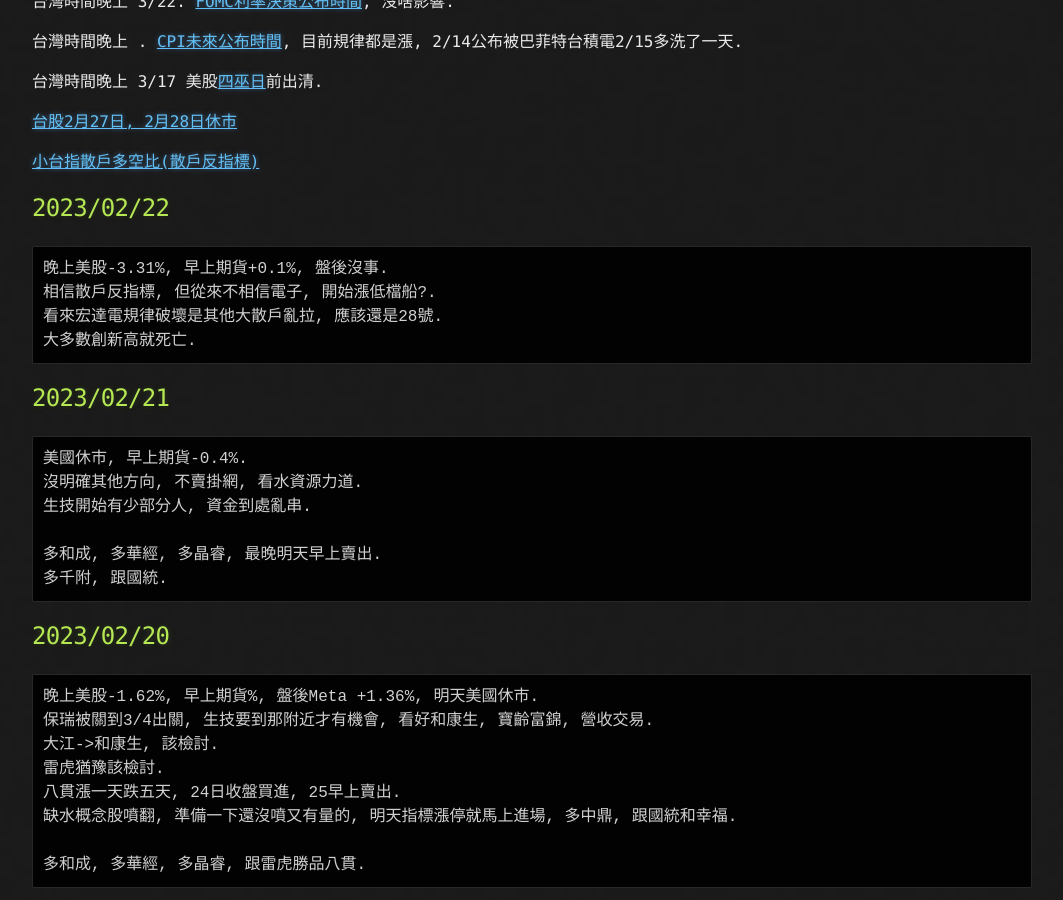
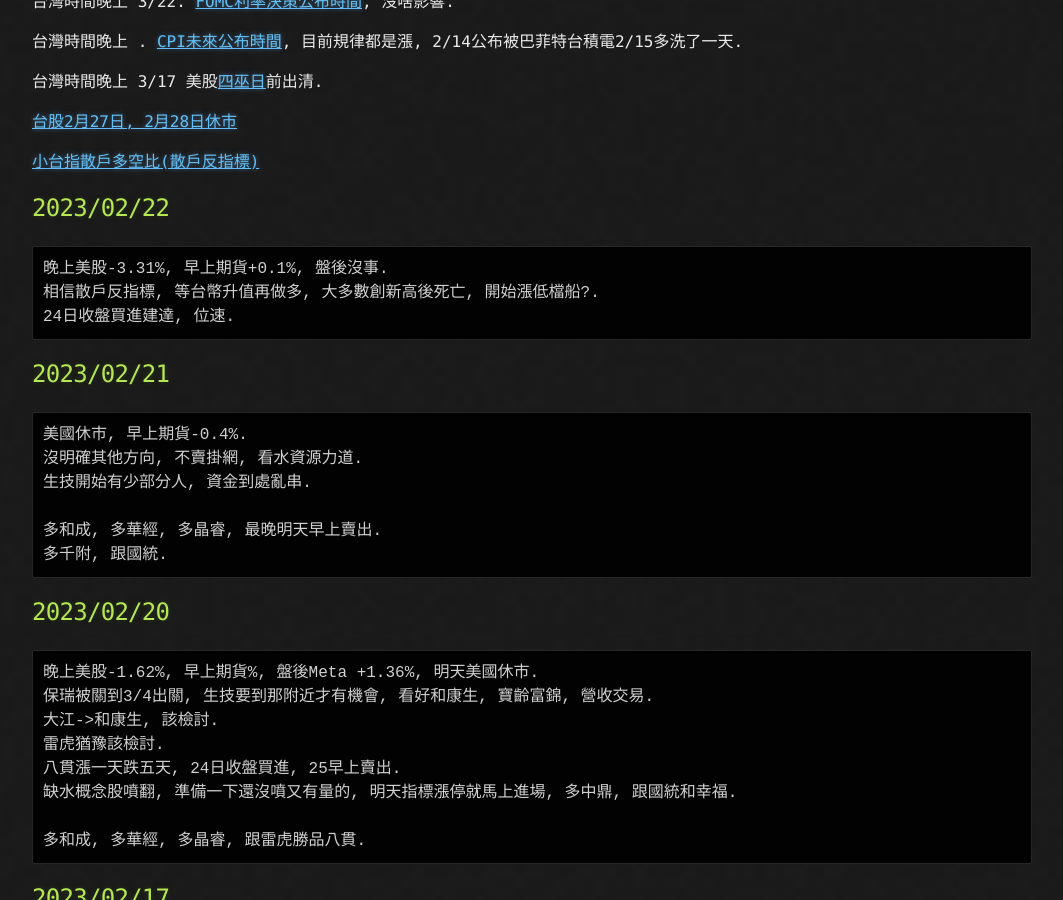
Before and after one commit to lepg5487/Stock_God, a Jekyll site: the page built from index.md, in a window 1280 px wide and 900 px high, scrolled down 428 px. Shown: the whole window, without its empty margins (108-1171 px from the left). Built offline with Jekyll 4.4.1, drawn with Linux system fonts in a browser that asks for light colours; our own code applies the rules of GitHub Pages for plain Markdown files.

Commit message:
Update index.md

````diff
--- a/index.md
+++ b/index.md
@@ -23,9 +23,8 @@
 ## 2023/02/22
 ```
 晚上美股-3.31%, 早上期貨+0.1%, 盤後沒事.
-相信散戶反指標, 但從來不相信電子, 開始漲低檔船?.
-看來宏達電規律破壞是其他大散戶亂拉, 應該還是28號.
-大多數創新高就死亡.
+相信散戶反指標, 等台幣升值再做多, 大多數創新高後死亡, 開始漲低檔船?.
+24日收盤買進建達, 位速.
 ```
 
 ## 2023/02/21
````
